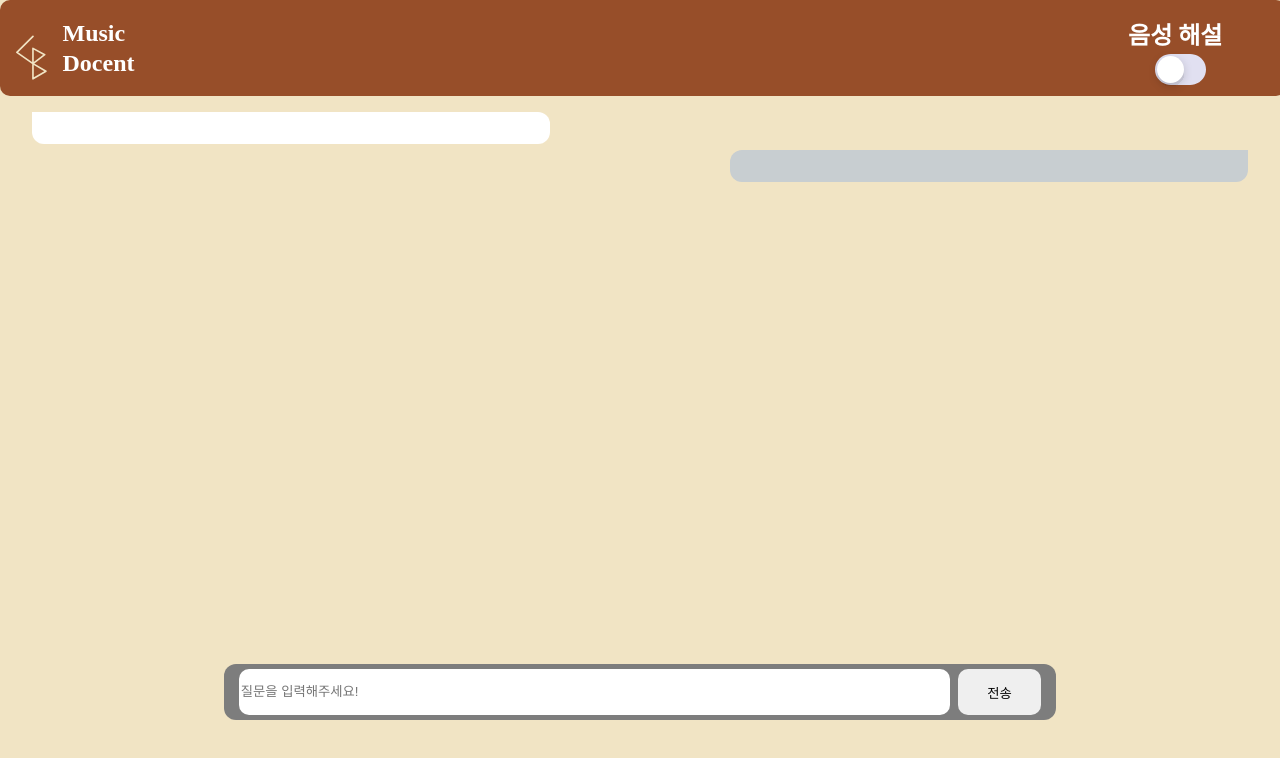
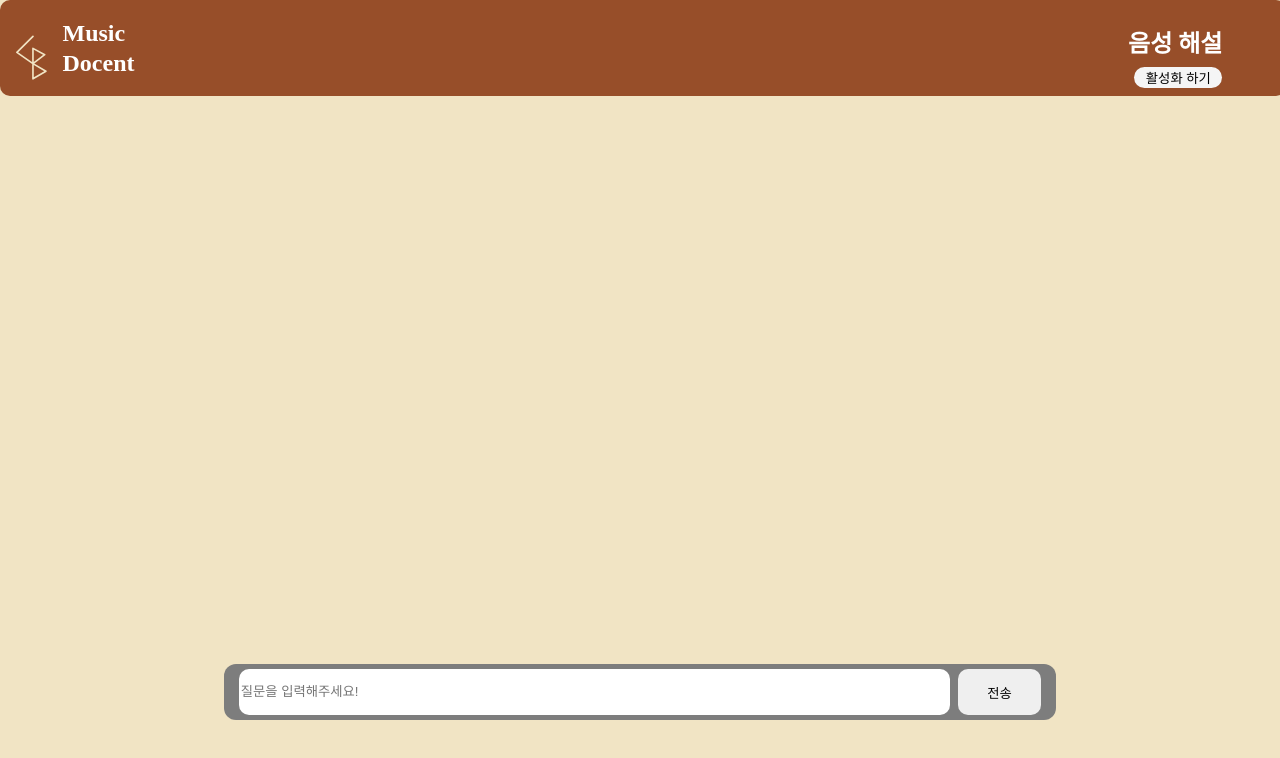
Before and after one commit to Dongguk-ICE/NLP-Project, a React (Vite) app in the folder client/: page /chatting in a window 1280 px wide. Shown: the top 758 px of the page. Built offline with nearby package versions, Linux system fonts and the light colour scheme.

Commit message:
Feat: 채팅 페이지 기능 구현

```diff
--- a/client/package.json
+++ b/client/package.json
@@ -14,9 +14,12 @@
     "axios": "^1.7.2",
     "react": "^18.2.0",
     "react-dom": "^18.2.0",
+    "react-router-dom": "^6.23.1",
     "react-speech-kit": "^3.0.1",
     "react-speech-recognition": "^3.10.0",
-    "regenerator-runtime": "^0.14.1"
+    "recoil": "^0.7.7",
+    "regenerator-runtime": "^0.14.1",
+    "styled-components": "^6.1.11"
   },
   "devDependencies": {
     "@babel/plugin-transform-runtime": "^7.24.7",
--- /dev/null
+++ b/client/src/atoms/resChat.js
@@ -0,0 +1,6 @@
+import { atom } from "recoil";
+
+export const chatInfo = atom({
+  key: "chatInfo",
+  default: [],
+});
--- a/client/src/index.css
+++ b/client/src/index.css
@@ -3,6 +3,7 @@ html {
   width: 100vw;
   height: 100vh;
   margin: 0;
+  background-color: #f1e4c4;
 }
 
 #root {
--- a/client/src/main.jsx
+++ b/client/src/main.jsx
@@ -2,13 +2,14 @@ import ReactDOM from "react-dom/client";
 import { RouterProvider } from "react-router-dom";
 import { Outlet } from "react-router-dom";
 import { router } from "./Router";
+import { RecoilRoot } from "recoil";
 
 import "./index.css";
 import "regenerator-runtime/runtime";
 
 ReactDOM.createRoot(document.getElementById("root")).render(
-  <>
+  <RecoilRoot>
     <RouterProvider router={router} />
     <Outlet />
-  </>
+  </RecoilRoot>
 );
--- a/client/src/pages/Chatting/index.jsx
+++ b/client/src/pages/Chatting/index.jsx
@@ -1,22 +1,51 @@
 import * as S from "./styled.js";
 import logo from "../../assets/images/logo.svg";
-import toggleImg from "../../assets/images/toggle.svg";
+// import toggleImg from "../../assets/images/toggle.svg";
 import { chatText } from "../../apis/chatPost.js";
 import { useState } from "react";
+import { useRecoilState } from "recoil";
+import { chatInfo } from "../../atoms/resChat.js";
 
 export const Chatting = () => {
+  const [speech, setSpeech] = useState(false);
+  const [chatData, setChatData] = useRecoilState(chatInfo);
   const [question, setQuestion] = useState("");
+
   const handleChange = (e) => {
     setQuestion(e.target.value);
   };
-  const handleTextSumbit = async () => {
+
+  const handleKeyDown = (e) => {
+    if (e.key === "Enter") {
+      handleTextSubmit();
+    }
+  };
+
+  const handleTextSubmit = async () => {
+    const questionText = question.trim();
+    setQuestion("");
+    setChatData((prevChatData) => [
+      ...prevChatData,
+      { type: "request", text: question },
+    ]);
     try {
-      const response = await chatText(question);
-      console.log("Text upload response:", response);
+      const response = await chatText(questionText);
+      if (speech) {
+        const utter = new SpeechSynthesisUtterance(response.response);
+        utter.rate = 1.1;
+        window.speechSynthesis.speak(utter);
+      }
+      setChatData((prevChatData) => [
+        ...prevChatData,
+        { type: "response", text: response.response }, // assuming response.data contains the chat response
+      ]);
+      setQuestion("");
+      console.log(response);
     } catch (error) {
       console.error("Error sending text:", error);
     }
   };
+
   return (
     <S.Layout>
       <S.HeaderLayout>
@@ -51,17 +80,36 @@ export const Chatting = () => {
           <h2
             style={{
               color: "white",
-              margin: "0 3rem 0 0",
+              margin: "0.5rem 3rem 0 0",
             }}
           >
             음성 해설
           </h2>
-          <img src={toggleImg} alt="" style={{ margin: "0 4rem 0 0" }} />
+          {/* <img src={toggleImg} alt="" style={{ margin: "0 4rem 0 0" }} /> */}
+          <button
+            onClick={() => setSpeech(!speech)}
+            style={{
+              width: "5.5rem",
+              height: "2rem",
+              borderRadius: "12px",
+              backgroundColor: `${speech ? "#7d7d7d" : "#f5f5f5"}`,
+              border: "0",
+              cursor: "pointer",
+              margin: "0.5rem 3rem 0 0",
+            }}
+          >
+            {speech ? "비활성화 하기" : "활성화 하기"}
+          </button>
         </S.SpeechLayout>
       </S.HeaderLayout>
       <S.ChatViewLayout>
-        <S.ReceiveChatLayout></S.ReceiveChatLayout>
-        <S.RequestChatLayout></S.RequestChatLayout>
+        {chatData.map((chat, index) =>
+          chat.type === "response" ? (
+            <S.ReceiveChatLayout key={index}>{chat.text}</S.ReceiveChatLayout>
+          ) : (
+            <S.RequestChatLayout key={index}>{chat.text}</S.RequestChatLayout>
+          )
+        )}
       </S.ChatViewLayout>
       <S.InputLayout>
         <div
@@ -81,6 +129,7 @@ export const Chatting = () => {
             name="chat"
             id="chat"
             placeholder="질문을 입력해주세요!"
+            value={question}
             style={{
               width: "85%",
               height: "80%",
@@ -88,6 +137,7 @@ export const Chatting = () => {
               border: "0",
             }}
             onChange={handleChange}
+            onKeyDown={handleKeyDown}
           />
           <button
             style={{
@@ -97,7 +147,7 @@ export const Chatting = () => {
               border: "0",
               cursor: "pointer",
             }}
-            onClick={handleTextSumbit}
+            onClick={handleTextSubmit}
           >
             전송
           </button>
--- /dev/null
+++ b/client/src/pages/Loading/index.jsx
@@ -0,0 +1,57 @@
+import styled, { keyframes } from "styled-components";
+import chImg from "../../assets/images/logo.png";
+
+// 애니메이션 정의
+const runAnimation = keyframes`
+  0% { transform: translateX(0); }
+  20% { transform: translateX(0); }
+  30% { transform: translateX(5px); }
+  40% { transform: translateX(10px); }
+  50% { transform: translateX(5px); }
+  60% { transform: translateX(0); }
+  70% { transform: translateX(-5px); }
+  80% { transform: translateX(-10px); }
+  90% { transform: translateX(-5px); }
+  100% { transform: translateX(0); }
+`;
+
+// 로딩 컨테이너 스타일
+const LoadingContainer = styled.div`
+  display: flex;
+  background-color: white;
+  align-items: center;
+  justify-content: center;
+  width: 30%;
+  height: 60%;
+  flex-direction: column;
+  border-radius: 10px;
+  box-shadow: 0 0 10px rgba(0, 0, 0, 0.1);
+`;
+
+// 캐릭터 스타일
+const Character = styled.img`
+  width: 100px;
+  height: 100px;
+  animation: ${runAnimation} 1s infinite;
+`;
+
+export const Loading = () => {
+  return (
+    <div
+      style={{
+        width: "100%",
+        height: "100vh",
+        display: "flex",
+        justifyContent: "center",
+        alignItems: "center",
+      }}
+    >
+      <LoadingContainer>
+        <Character src={chImg} alt="Loading character" />
+        <h3>AI가 악보를 분석 중입니다...</h3>
+      </LoadingContainer>
+    </div>
+  );
+};
+
+export default Loading;
--- a/client/src/pages/OnBoarding/index.jsx
+++ b/client/src/pages/OnBoarding/index.jsx
@@ -2,15 +2,20 @@ import * as S from "./styled.js";
 import { useRef, useCallback, useState } from "react";
 import { chatImage } from "../../apis/chatPost.js";
 import { useNavigate } from "react-router-dom";
+import { useSetRecoilState } from "recoil";
+import { chatInfo } from "../../atoms/resChat.js";
+import { Loading } from "../Loading/index.jsx";
 import OnBoardingImg from "../../assets/images/onBoarding.png";
 import defaultImg from "../../assets/images/defaultImg.svg";
 
 export const OnBoarding = () => {
+  const setResChat = useSetRecoilState(chatInfo);
   const navigate = useNavigate();
   const inputRef = useRef();
   const [reqImg, setReqImg] = useState("");
   const [imgFlag, setImgFlag] = useState(false);
   const [imageSrc, setImageSrc] = useState("");
+  const [isLoading, setIsLoading] = useState(false);
 
   const onUploadImage = useCallback((e) => {
     if (!e.target.files) {
@@ -30,23 +35,27 @@ export const OnBoarding = () => {
   }, []);
   const handleClick = () => {
     inputRef.current.click();
-    console.log(reqImg);
   };
   const handleSumbit = async () => {
     if (reqImg) {
       const formData = new FormData();
       formData.append("file", reqImg);
       try {
+        setIsLoading(true);
         const response = await chatImage(formData);
         navigate("/chatting");
-        console.log("Image upload response:", response);
+        setResChat([{ type: "response", text: response.response }]);
       } catch (error) {
         console.error("Error uploading image:", error);
+      } finally {
+        setIsLoading(false);
       }
     } else {
       console.error("No image selected");
     }
   };
+
+  if (isLoading) return <Loading />;
 
   return (
     <S.Layout>
```
Also changed, not shown: client/src/assets/images/logo.png (added), 1 other file (tests, documents, lock files or other folders).
